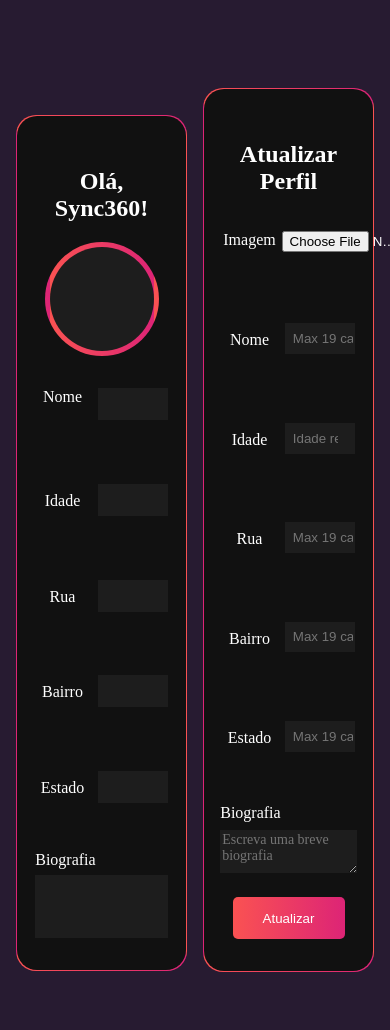
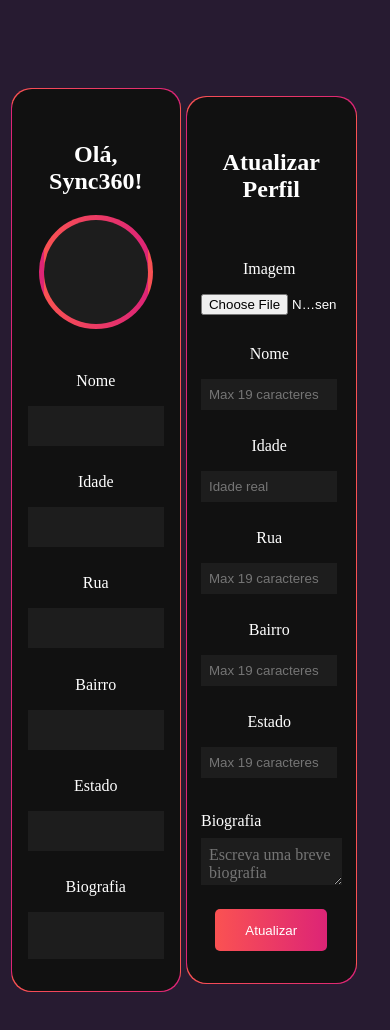
Before and after one commit to BrunoOlv10/perfil-sync360, a React (Create React App) app in the folder desafio-sync360/: page / in a window 390 px wide. Shown: the top 1030 px of the page. Built offline with nearby package versions, Linux system fonts and the light colour scheme.

Commit message:
updates all screens

```diff
--- a/desafio-sync360/src/components/ContainerForm.js
+++ b/desafio-sync360/src/components/ContainerForm.js
@@ -1,8 +1,9 @@
-import React, {useState} from 'react'
+import React, {useState, useEffect} from 'react'
 
 import '../styles/components/App.sass'
 import '../styles/components/ContainerPerfil.sass'
 import '../styles/components/ContainerForm.sass'
+import '../styles/components/MediaQueries.sass'
 
 const ContainerForm = ({atualizarPerfil}) => {
   const initialValues = {
@@ -111,6 +112,17 @@ const handleImagemChange = (event) => {
     handleCheck(event)
   }
 
+  const removerMensagem = () => {
+    const inputs = document.querySelectorAll('.enviar-imagem');
+    inputs.forEach(input => {
+      input.setAttribute('title', '');
+    });
+  };
+
+  useEffect(() => {
+    removerMensagem();
+  }, []);
+
   return (
     <div className='container'>
         <div className='card'>
--- a/desafio-sync360/src/components/ContainerPerfil.js
+++ b/desafio-sync360/src/components/ContainerPerfil.js
@@ -2,10 +2,11 @@ import React from 'react'
 
 import '../styles/components/ContainerPerfil.sass';
 import '../styles/components/App.sass'
+import '../styles/components/MediaQueries.sass'
 
 const ContainerPerfil = ({dadosPerfil}) => {
   return (
-    <div className='container inicio'>
+    <div className='container'>
       <div className='card'>
       <h2>Olá, {dadosPerfil.nome ? dadosPerfil.nome : 'Sync360'}!</h2>
         <div className='img-degrade'>
--- a/desafio-sync360/src/styles/components/App.sass
+++ b/desafio-sync360/src/styles/components/App.sass
@@ -23,6 +23,12 @@
     border-radius: 20px
     padding: 2rem 1rem
 
+.infos
+    display: grid
+    grid-template-columns: 14vw 20vw
+    min-height: 67vh
+    justify-content: center
+
 h2:hover, label:hover
     cursor: default
     background: variables.$gradient
@@ -30,4 +36,4 @@ h2:hover, label:hover
     -webkit-text-fill-color: transparent
 
 .categoria-especial
-   margin-top: 1rem
+   margin-top: 1.7rem
--- a/desafio-sync360/src/styles/components/ContainerForm.sass
+++ b/desafio-sync360/src/styles/components/ContainerForm.sass
@@ -4,19 +4,19 @@
     background-color: #1d1d1d
     color: #fff
     border: none
-    margin: 2.5rem 0 0 0.5rem
+    margin: 2.7rem 0 0 0.5rem
     height: 1.8rem
     padding-left: 0.5rem
 
 .enviar-imagem
     height: 1.5rem
     width: 7rem
-    margin: 1rem 0 0 0.3rem
+    margin: 1.7rem 0 0 0.3rem
 
 .container-error
   position: absolute
   background-color: none
-  margin: 36vh 0 0 7vw
+  margin: 31vh 0 0 12vw
   width: 25vw
 
 .error-tooltip
@@ -44,13 +44,14 @@ textarea
     background-color: #1d1d1d
     color: #fff
     font-family: 'Times New Roman', Times, serif
-    font-size: 14px
+    font-size: 16px
     border: none
     min-height: 10vw
     min-width: 34vw
     max-height: 30vw
     max-width: 34vw
     margin-top: 0.5rem
+    padding: 0.5rem 0 0 0.5rem
 
 button
     cursor: pointer
--- a/desafio-sync360/src/styles/components/ContainerPerfil.sass
+++ b/desafio-sync360/src/styles/components/ContainerPerfil.sass
@@ -1,7 +1,4 @@
 @use '../../variables'
-
-.inicio
-    margin-bottom: -1.6rem
 
 .img-degrade
     height: 6.5rem
@@ -22,14 +19,8 @@
     position: relative
     border-radius: 50%
 
-.infos
-    display: grid
-    grid-template-columns: 14vw 20vw
-    min-height: 67vh
-    justify-content: center
-
 .categoria
-   margin-top: 3rem
+   margin-top: 3.2rem
 
 .dados
     display: flex
@@ -37,7 +28,7 @@
     padding: 0 0.5rem
     background-color: #1d1d1d
     margin: 2.5rem 0 0 0.5rem
-    height: 2rem
+    height: 2.5rem
 
 .dados-especial
     display: flex
@@ -45,7 +36,7 @@
     padding: 0 0.5rem
     background-color: #1d1d1d
     margin: 1rem 0 0 0.5rem
-    height: 2rem
+    height: 2.5rem
 
 .biografia-perfil
     width: 100%
@@ -56,7 +47,7 @@
 .biografia-especial
     display: flex
     text-align: left
-    padding-left: 0.5rem
+    padding: 0.5rem 0 0 0.5rem
     background-color: #1d1d1d
     min-height: 10vw
     max-width: 34vw
--- /dev/null
+++ b/desafio-sync360/src/styles/components/MediaQueries.sass
@@ -0,0 +1,27 @@
+@media only screen and (max-width: 550px)
+    .App
+        width: 90vw
+
+    .infos
+        display: flex
+        flex-direction: column
+        width: 35vw
+
+    .categoria
+        margin-top: 1.7rem
+
+    .dados, .dados-especial, .dados-escritos
+        margin: 1rem 0 0 0
+
+    .biografia-perfil
+        text-align: center
+        margin-top: 1.7rem
+
+    .biografia-especial
+        margin: 1rem 0 0 0
+        width: 33vw
+
+    .enviar-imagem
+        margin: 1rem auto 0 auto
+        background: #111
+        width: 100%
```
